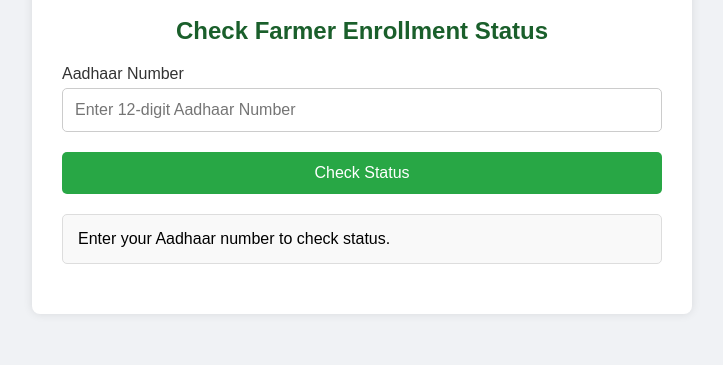
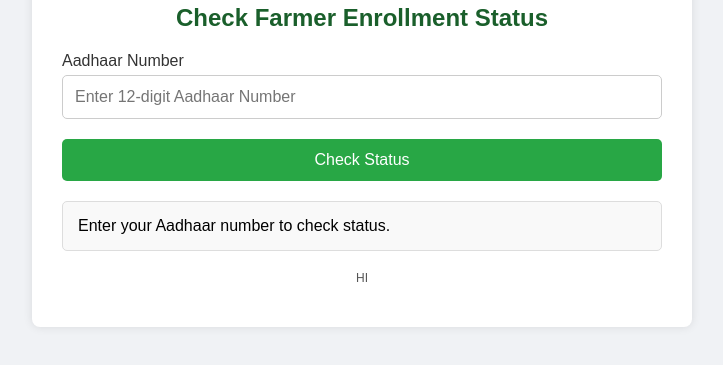
Before and after one commit to safroz00/famerid, a plain HTML site: page index.html in a window 1280 px wide. Shown: the part 343-708 px from the top of the page, without its empty margins (278-1001 px from the left). Drawn offline with Linux system fonts and the light colour scheme.

Commit message:
Update index.html

```diff
--- a/index.html
+++ b/index.html
@@ -121,7 +121,7 @@
         <button onclick="checkStatus()">Check Status</button>
         <div id="status" class="result">Enter your Aadhaar number to check status.</div>
         <p class="error" id="error"></p>
-        <p class="disclaimer"></p>
+        <p class="disclaimer">HI</p>
     </div>
 
     <script>
```
